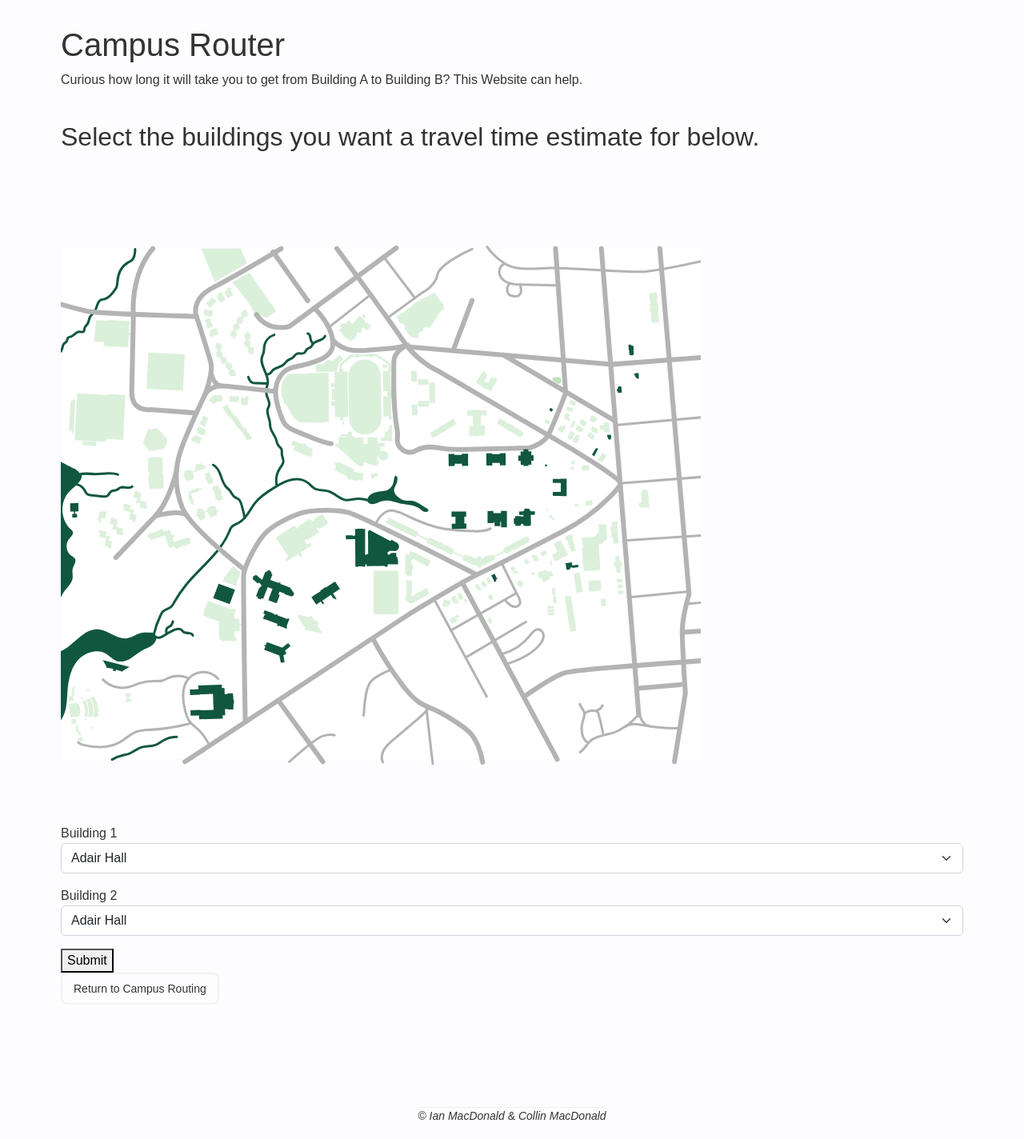
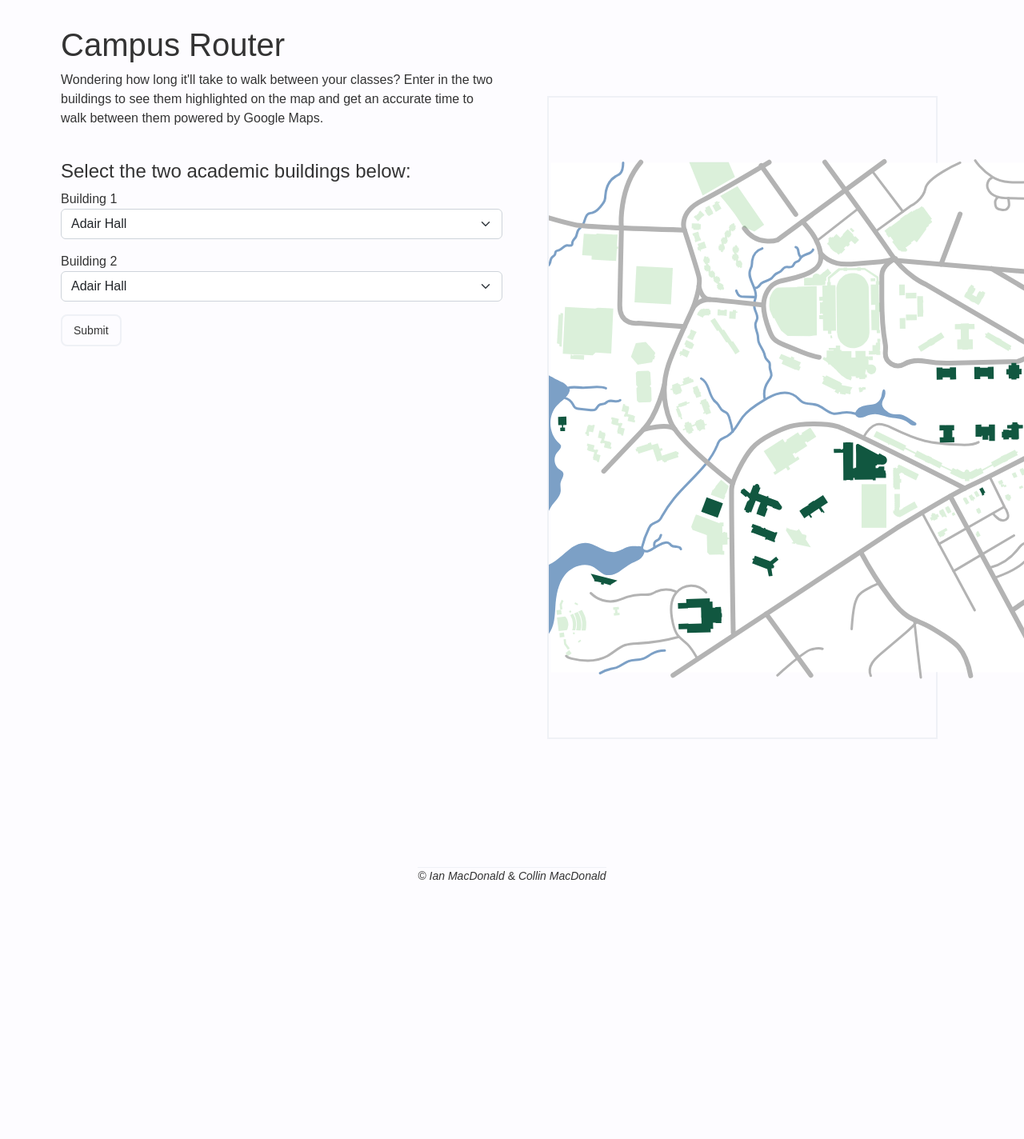
Before and after one commit to ShadowBearVR/Cypher-Ampersand, a Flask app: page /campus-routing in a window 1280 px wide; the page is wider, and only the part inside the window is pictured. Shown: the part 80-1504 px from the top of that part at 80% size. After the commit the page ends 1180 px from the top of that part, so only its background shows below. Run offline with Flask 2, Linux system fonts and the light colour scheme; parts of the project's set-up code (start-up, migrations or seed data) failed here and were passed over; some libraries are stand-ins or nearby versions.

Commit message:
Worked on campus routing visuals

```diff
--- a/server/templates/campus-routing.html
+++ b/server/templates/campus-routing.html
@@ -11,21 +11,14 @@
 
         <h1>Campus Router</h1>
         <div class="row">
-        </div>
-
-        <p> Curious how long it will take you to get from Building A to Building B? This Website can help. </p>
-
+            <div class="col-lg-6">
+                <p>Wondering how long it'll take to walk between your classes? Enter in the two buildings to see them highlighted on the map and get an accurate time to walk between them powered by Google Maps.</p>
                 <br>
-
-        <h2> Select the buildings you want a travel time estimate for below. </h2>
-
-        <br>
+                <h4>Select the two academic buildings below:</h4>
 
                 {% if context.error_message != None %}
                     <h2> {{ context.error_message }} </h2>
                 {% endif %}
-
-        {% include 'includes/campus_map.html' %}
 
                 <form method="post" action="{{ url_for('campus_routing') }}">
                     <div class="form-group">
@@ -52,9 +45,15 @@
                             </select>
                         </div>
                     </div>
-            <button type="submit">Submit</button>
+                    <button class="button" type="submit">Submit</button>
                 </form>
-        <a class="button" href="{{ url_for('index') }}">Return to Campus Routing</a>
+            </div>
+            <div class="col-lg-6">
+                <div class="campus-map-holder">
+                    {% include 'includes/campus_map.html' %}
+                </div>
+            </div>
+        <!--<a class="button" href="{{ url_for('index') }}">Return to Campus Routing</a>-->
     </div>
 </div>
 
--- a/server/templates/includes/campus_map.html
+++ b/server/templates/includes/campus_map.html
@@ -1,7 +1,56 @@
+<div id="campus-map">
 <svg
     xmlns="http://www.w3.org/2000/svg" viewBox="0 0 792 630" width="800px" height="800px">
     <defs>
         <style>
+         .svg-background{
+    fill:#fff;
+}
+ .svg-streams,.svg-thick-road,.svg-thin-road{
+    fill:none;
+    stroke-linecap:round;
+    stroke-linejoin:round;
+}
+ .svg-streams{
+    stroke:#7ca0c6;
+	/*stroke:var(--c-accent-primary);*/
+}
+ .svg-streams,.svg-thin-road{
+    stroke-width:3px;
+}
+ .svg-lakes{
+    fill:#7ca0c6;
+	/*fill:var(--c-accent-primary);*/
+}
+ .svg-thick-road,.svg-thin-road{
+    stroke:#b3b3b3;
+}
+ .svg-thick-road{
+    stroke-width:6px;
+}
+ .svg-administration{
+    fill:#64ccc9;
+	fill:var(--c-background-tertiary);
+}
+ .svg-housing{
+    fill:#b9975b;
+	fill:var(--c-background-tertiary);
+}
+ .svg-events{
+    fill:#115740;
+	fill:var(--c-background-tertiary);
+}
+ .svg-recreation{
+    fill:#789d4a;
+	fill:var(--c-background-tertiary);
+}
+ .svg-academic{
+    fill:#e56a54;
+	fill:var(--c-accent-primary);
+}
+ .highlight{
+	fill:#B9975B;
+}
         </style>
     </defs>
     <g id="Background">
@@ -257,6 +306,7 @@
         <polygon id="loc-166" class="svg-academic" onmouseover="mouseOver(this)" onmouseout="mouseOut(this)" onmousedown="mouseDown(this)" points="691.03 169.54 693.59 169.54 693.59 171.16 693.82 171.16 694.29 177.21 690.1 177.67 690.1 177.44 689.41 177.44 689.41 175.58 688.25 175.58 688.01 173.25 689.17 173.25 688.94 171.4 689.87 171.4 689.64 169.77 690.57 169.77 691.03 169.54"/>
     </g>
 </svg>
+</div>
 <script type="text/javascript">
 function mouseOver(element) {
     //element.classList.add('highlight')
--- a/static/css/styles.css
+++ b/static/css/styles.css
@@ -50,6 +50,19 @@ border: 3px solid var(--c-border-primary);
 	margin-right: auto;
 }
 
+#campus-map {
+	width: 100%;
+	height: 100%;
+	border: 2px solid var(--c-border-primary);
+}
+
+.campus-map-holder {
+	background-color: var(--c-background-primary);
+	box-shadow: 0 3px 3px 0 rgba(#000, 0.05), 0 5px 15px 0 rgba(#000, 0.05);
+	border-radius: 8px;
+	padding: 2em;
+}
+
 /* SVG */
  .svg-background{
     fill:#fff;
@@ -61,14 +74,14 @@ border: 3px solid var(--c-border-primary);
 }
  .svg-streams{
     stroke:#7ca0c6;
-	stroke:var(--c-accent-primary);
+	/*stroke:var(--c-accent-primary);*/
 }
  .svg-streams,.svg-thin-road{
     stroke-width:3px;
 }
  .svg-lakes{
     fill:#7ca0c6;
-	fill:var(--c-accent-primary);
+	/*fill:var(--c-accent-primary);*/
 }
  .svg-thick-road,.svg-thin-road{
     stroke:#b3b3b3;
@@ -97,7 +110,7 @@ border: 3px solid var(--c-border-primary);
 	fill:var(--c-accent-primary);
 }
  .highlight{
-	fill:var(--c-accent-secondary);
+	fill:#B9975B;
 }
 
 
```
Lines whose indentation alone changed are shown as unchanged.
